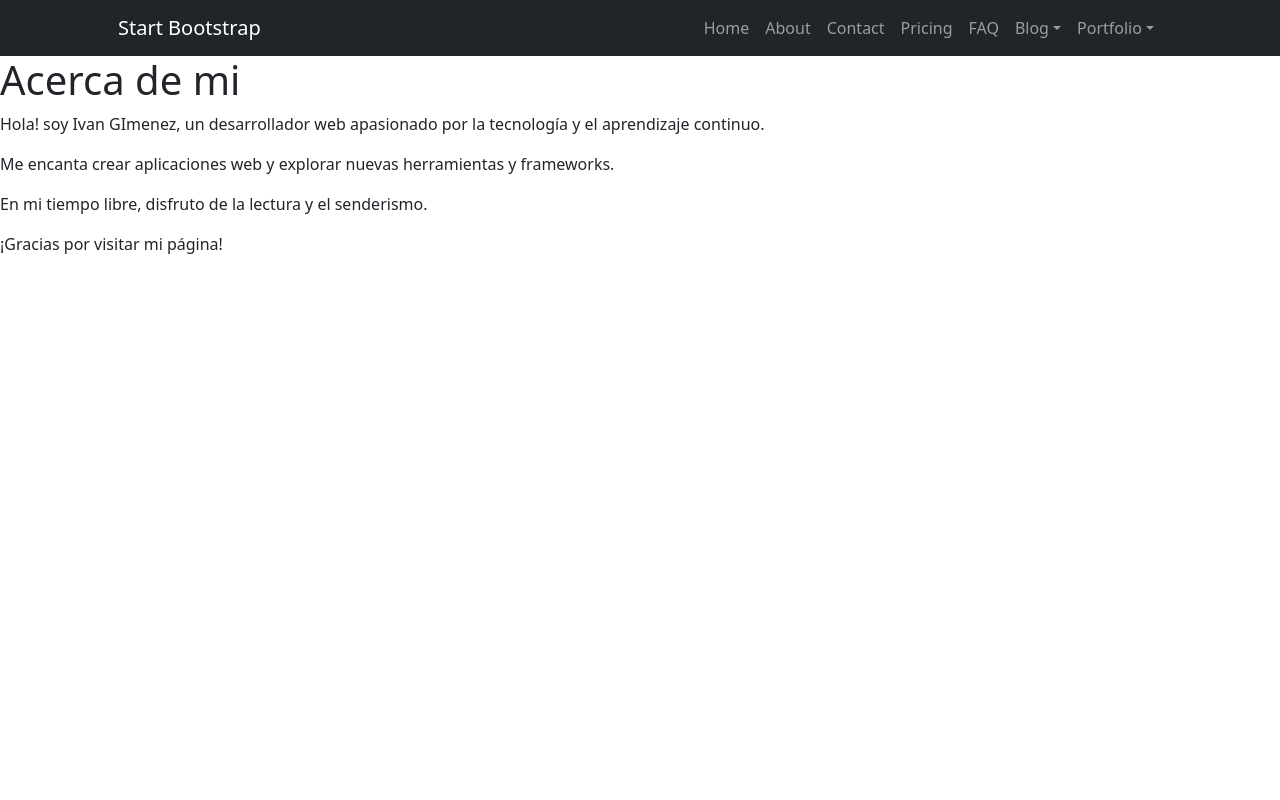
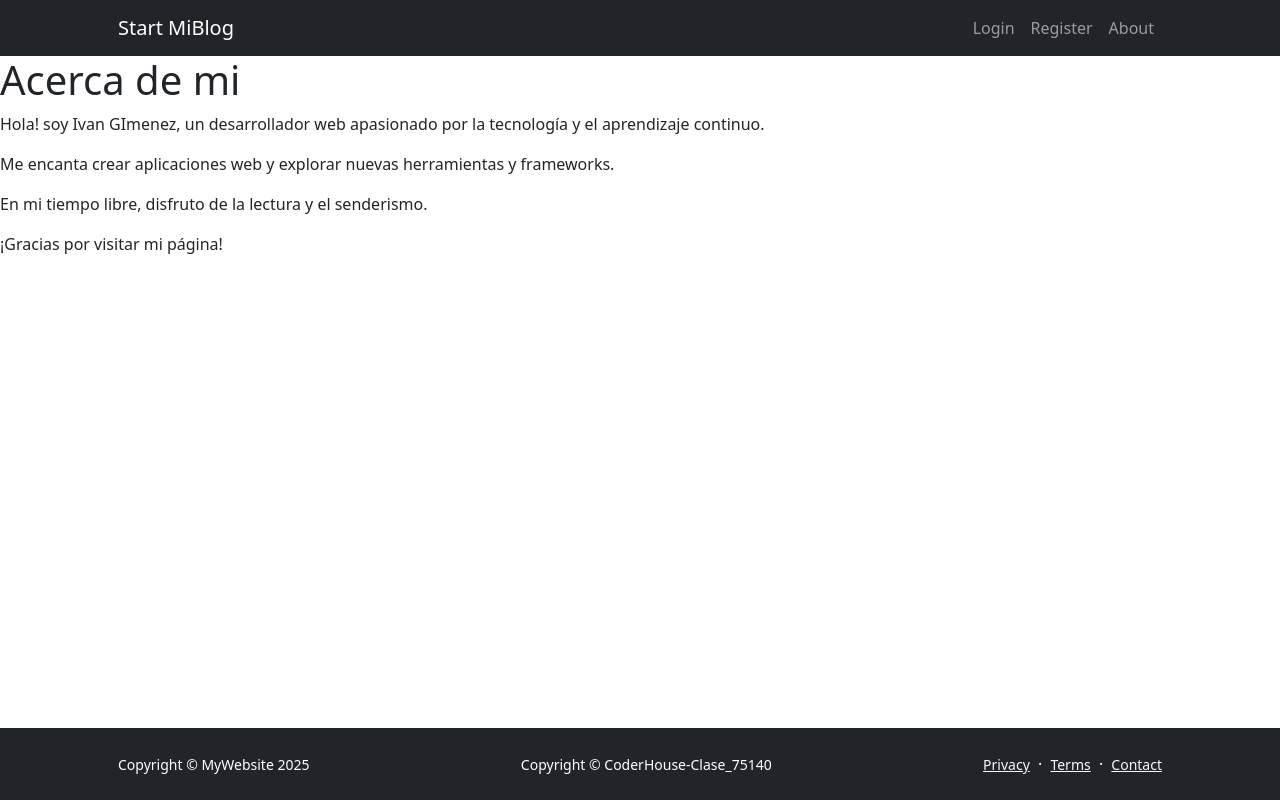
Before and after one commit to IvanIsten08/ProyectoFinal, a Django app: page /about/ in a window 1280 px wide. Run offline with Django 5.2, Linux system fonts and the light colour scheme; some libraries are stand-ins or nearby versions.

Commit message:
Update footer and navigation components; enhance layout and add new links

```diff
--- a/myapp/templates/componentes/footer.html
+++ b/myapp/templates/componentes/footer.html
@@ -1,13 +1,14 @@
         <footer class="bg-dark py-4 mt-auto">
             <div class="container px-5">
                 <div class="row align-items-center justify-content-between flex-column flex-sm-row">
-                    <div class="col-auto"><div class="small m-0 text-white">Copyright &copy; Your Website 2023</div></div>
+                    <div class="col-auto"><div class="small m-0 text-white">Copyright &copy; MyWebsite 2025</div></div>
+                    <div class="col-auto"><div class="small m-0 text-white">Copyright &copy; CoderHouse-Clase_75140</div></div>
                     <div class="col-auto">
                         <a class="link-light small" href="#!">Privacy</a>
                         <span class="text-white mx-1">&middot;</span>
                         <a class="link-light small" href="#!">Terms</a>
                         <span class="text-white mx-1">&middot;</span>
-                        <a class="link-light small" href="#!">Contact</a>
+                        <a class="link-light small" href="https://www.instagram.com/ivanlgimenez/">Contact</a>
                     </div>
                 </div>
             </div>
--- a/myapp/templates/componentes/nav.html
+++ b/myapp/templates/componentes/nav.html
@@ -1,20 +1,24 @@
-<nav class="cabecera">
-    <div class="botonera_superior">
-        <ul>
-            <li><a href="{% url 'myapp:index' %}">Home</a></li>
+<nav class="navbar navbar-expand-lg navbar-dark bg-dark">
+                <div class="container px-5">
+                    <a class="navbar-brand" href="index.html">Start MiBlog</a>
+                    <button class="navbar-toggler" type="button" data-bs-toggle="collapse" data-bs-target="#navbarSupportedContent" aria-controls="navbarSupportedContent" aria-expanded="false" aria-label="Toggle navigation"><span class="navbar-toggler-icon"></span></button>
+                    <div class="collapse navbar-collapse" id="navbarSupportedContent">
+                        <ul class="navbar-nav ms-auto mb-2 mb-lg-0">
                         {% if user.is_authenticated %}
-                <li><a href="{% url 'myapp:about' %}">About</a></li>
-                <li><a href="{% url 'myapp:profile' %}">Profile</a></li>
-                <li><a href="https://www.linkedin.com/in/ivan-gimenez-91208a314">Contact</a></li>
+                            <li class="nav-item"><a class="nav-link" href="{% url 'myapp:index' %}">Home</a></li>
+                            <li class="nav-item"><a class="nav-link" href="{% url 'myapp:about' %}">About</a></li>
+                            <li class="nav-item"><a class="nav-link" href="https://www.linkedin.com/in/ivan-gimenez-91208a314">Contact</a></li>
+                            <li class="nav-item"><a class="nav-link" href="{% url 'myapp:profile' %}">Profile</a></li>
                             <form method="post" action="{% url 'myapp:logout' %}">
                             {% csrf_token %}
-                <button type="submit">Cerrar sesion</button>
+                            <button type="submit" class="nav-link">Cerrar sesion</button>
                             </form>
                             {% else %}
-                <li><a href="{% url 'myapp:login' %}">Login</a></li>
-                <li><a href="{% url 'myapp:register' %}">Register</a></li>
-            <li><a href="{% url 'myapp:about' %}">About</a></li>
+                            <li class="nav-item"><a class="nav-link" href="{% url 'myapp:login' %}">Login</a></li>
+                            <li class="nav-item"><a class="nav-link" href="{% url 'myapp:register' %}">Register</a></li>
+                            <li class="nav-item"><a class="nav-link" href="{% url 'myapp:about' %}">About</a></li>
                             {% endif %}
                         </ul>
                     </div>
+                </div>
             </nav>
--- a/myapp/templates/myapp/base.html
+++ b/myapp/templates/myapp/base.html
@@ -17,42 +17,14 @@
     <body class="d-flex flex-column h-100">
         <main class="flex-shrink-0">
             <!-- Navigation-->
-            <nav class="navbar navbar-expand-lg navbar-dark bg-dark">
-                <div class="container px-5">
-                    <a class="navbar-brand" href="index.html">Start Bootstrap</a>
-                    <button class="navbar-toggler" type="button" data-bs-toggle="collapse" data-bs-target="#navbarSupportedContent" aria-controls="navbarSupportedContent" aria-expanded="false" aria-label="Toggle navigation"><span class="navbar-toggler-icon"></span></button>
-                    <div class="collapse navbar-collapse" id="navbarSupportedContent">
-                        <ul class="navbar-nav ms-auto mb-2 mb-lg-0">
-                            <li class="nav-item"><a class="nav-link" href="index.html">Home</a></li>
-                            <li class="nav-item"><a class="nav-link" href="about.html">About</a></li>
-                            <li class="nav-item"><a class="nav-link" href="contact.html">Contact</a></li>
-                            <li class="nav-item"><a class="nav-link" href="pricing.html">Pricing</a></li>
-                            <li class="nav-item"><a class="nav-link" href="faq.html">FAQ</a></li>
-                            <li class="nav-item dropdown">
-                                <a class="nav-link dropdown-toggle" id="navbarDropdownBlog" href="#" role="button" data-bs-toggle="dropdown" aria-expanded="false">Blog</a>
-                                <ul class="dropdown-menu dropdown-menu-end" aria-labelledby="navbarDropdownBlog">
-                                    <li><a class="dropdown-item" href="blog-home.html">Blog Home</a></li>
-                                    <li><a class="dropdown-item" href="blog-post.html">Blog Post</a></li>
-                                </ul>
-                            </li>
-                            <li class="nav-item dropdown">
-                                <a class="nav-link dropdown-toggle" id="navbarDropdownPortfolio" href="#" role="button" data-bs-toggle="dropdown" aria-expanded="false">Portfolio</a>
-                                <ul class="dropdown-menu dropdown-menu-end" aria-labelledby="navbarDropdownPortfolio">
-                                    <li><a class="dropdown-item" href="portfolio-overview.html">Portfolio Overview</a></li>
-                                    <li><a class="dropdown-item" href="portfolio-item.html">Portfolio Item</a></li>
-                                </ul>
-                            </li>
-                        </ul>
-                    </div>
-                </div>
-            </nav>
+            {% include "componentes/nav.html" %}
             <!-- Header-->
             {% block content %}
 
             {% endblock content %}
         </main>
         <!-- Footer-->
-
+        {% include "componentes/footer.html" %}
         <!-- Bootstrap core JS-->
         <script src="https://cdn.jsdelivr.net/npm/bootstrap@5.2.3/dist/js/bootstrap.bundle.min.js"></script>
         <!-- Core theme JS-->
--- a/myapp/templates/myapp/index.html
+++ b/myapp/templates/myapp/index.html
@@ -59,7 +59,7 @@
                                 <div class="col mb-5 mb-md-0 h-100">
                                     <div class="feature bg-primary bg-gradient text-white rounded-3 mb-3"><i class="bi bi-toggles2"></i></div>
                                     <h2 class="h5">Todas las Publicaciones</h2>
-                                    <a href="{% url 'post:post_list' %}">Ver todas las publicaciones</a>
+                                    <a class="btn btn-primary btn-lg px-4 me-sm-3" href="{% url 'post:post_list' %}">Ver todas las publicaciones</a>
                                 </div>
                                 <div class="col h-100">
                                     <div class="feature bg-primary bg-gradient text-white rounded-3 mb-3"><i class="bi bi-toggles2"></i></div>
```
Also changed, not shown: myapp/templates/myapp/_base.html (+16 -0 lines). Lines whose indentation alone changed are shown as unchanged.
